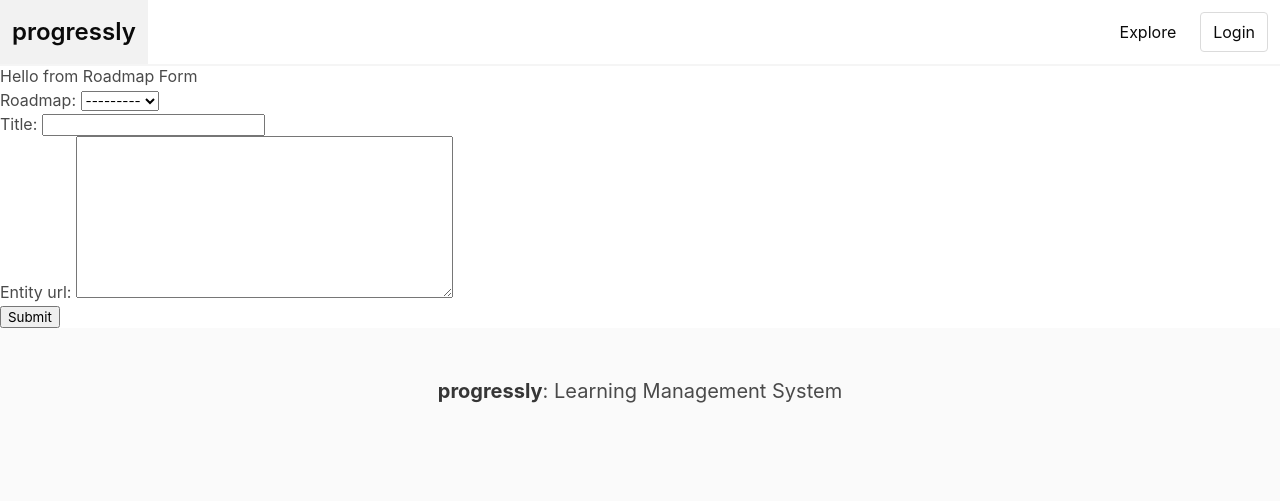
After one commit to UtkarshGT/Progressly, a Django app: page /explore/create-entity/ in a window 1280 px wide. The commit adds this page. Shown: the top 501 px of the page. Run offline with Django 4.2, Linux system fonts and the light colour scheme; data that the repository does not hold is empty; some libraries are stand-ins or nearby versions.

Commit message:
Make CRUD for Roadmap, Entity

```diff
--- a/Progressly/urls.py
+++ b/Progressly/urls.py
@@ -21,5 +21,5 @@ urlpatterns = [
     path('admin/', admin.site.urls),
     path('accounts/', include('allauth.urls')),
     path('explore/', include('dashboard.urls')),
-    path('', TemplateView.as_view(template_name='index.html'))
+    path('', TemplateView.as_view(template_name='index.html'), name='index')
 ]
--- /dev/null
+++ b/dashboard/forms.py
@@ -0,0 +1,14 @@
+from django.forms import ModelForm
+
+from .models import Entity, Roadmap
+
+class RoadmapForm(ModelForm):
+    class Meta:
+        model = Roadmap
+        fields = "__all__"
+
+
+class EntityForm(ModelForm):
+    class Meta:
+        model = Entity
+        fields = "__all__"
--- a/dashboard/models.py
+++ b/dashboard/models.py
@@ -5,7 +5,7 @@ from django.db import models
 class Roadmap(models.Model):
     title = models.CharField(max_length=200)
     description = models.TextField()
-    pub_date = models.DateTimeField('date published')
+    created = models.DateTimeField(auto_now_add=True)
 
     def __str__(self) -> str:
         return self.title
--- a/dashboard/urls.py
+++ b/dashboard/urls.py
@@ -4,5 +4,12 @@ from . import views
 
 urlpatterns = [
     path('', views.explore, name='explore'),
-    path('<int:roadmap_id>/', views.roadmap_detail, name='roadmap'),
+    path('<int:pk>/', views.roadmap_detail, name='roadmap'),
+    path('create-roadmap/', views.roadmap_form, name='roadmap-create'),
+    path('update/<int:pk>/', views.roadmap_update, name='roadmap-edit'),
+    path('delete/<int:pk>/', views.roadmap_delete, name='roadmap-delete'),
+
+    path('create-entity/', views.entity_form, name='entity-create'),
+    path('update-entity/<int:pk>/', views.entity_update, name='entity-edit'),
+    path('delete-entity/<int:pk>/', views.entity_delete, name='entity-delete'),
 ]
--- a/dashboard/views.py
+++ b/dashboard/views.py
@@ -1,7 +1,8 @@
 from django.http import HttpResponse
-from django.shortcuts import get_object_or_404, render
+from django.shortcuts import get_object_or_404, redirect, render
 
-from dashboard.models import Roadmap
+from .forms import EntityForm, RoadmapForm
+from dashboard.models import Entity, Roadmap
 
 
 def explore(request):
@@ -12,9 +13,77 @@ def explore(request):
     return render(request, 'dashboard/explore.html', context)
 
 
-def roadmap_detail(request, roadmap_id):
-    roadmap = get_object_or_404(Roadmap, pk=roadmap_id)
+def roadmap_detail(request, pk):
+    roadmap = get_object_or_404(Roadmap, pk=pk)
     context = {
         'roadmap': roadmap
     }
     return render(request, 'dashboard/roadmap_detail.html', context)
+
+# Create
+
+
+def roadmap_form(request):
+    form = RoadmapForm()
+    if request.method == 'POST':
+        form = RoadmapForm(request.POST)
+        if form.is_valid():
+            form.save()
+            return redirect('index')
+    context = {'form': form}
+    return render(request, 'dashboard/roadmap_form.html', context)
+
+
+def roadmap_update(request, pk):
+    roadmap = Roadmap.objects.get(id=pk)
+    form = RoadmapForm(instance=roadmap)
+
+    if request.method == 'POST':
+        form = RoadmapForm(request.POST, instance=roadmap)
+        if form.is_valid():
+            form.save()
+            return redirect('index')
+
+    context = {'form': form}
+
+    return render(request, 'dashboard/roadmap_form.html', context)
+
+
+def roadmap_delete(request, pk):
+    roadmap = Roadmap.objects.get(id=pk)
+    if request.method == 'POST':
+        roadmap.delete()
+        return redirect('index')
+    return render(request, 'dashboard/delete.html', {'obj': roadmap})
+
+# Create
+
+
+def entity_form(request):
+    form = EntityForm()
+    if request.method == 'POST':
+        form = EntityForm(request.POST)
+        if form.is_valid():
+            form.save()
+            return redirect('explore')
+    return render(request, 'dashboard/roadmap_form.html', {'form': form})
+
+
+def entity_update(request, pk):
+    entity = Entity.objects.get(id=pk)
+    form = EntityForm(instance=entity)
+
+    if request.method == 'POST':
+        form = EntityForm(request.POST, instance=entity)
+        if form.is_valid():
+            form.save()
+            return redirect('explore')
+    return render(request, 'dashboard/roadmap_form.html', {'form': form})
+
+
+def entity_delete(request, pk):
+    entity = Entity.objects.get(id=pk)
+    if request.method == 'POST':
+        entity.delete()
+        return redirect('explore')
+    return render(request, 'dashboard/delete.html', {'obj': entity})
--- a/templates/base.html
+++ b/templates/base.html
@@ -11,7 +11,7 @@
   <body>
     <nav class="navbar has-shadow is-white">
       <div class="navbar-brand">
-        <a class="navbar-item title is-4 mb-0">progressly</a>
+        <a href="{% url 'index' %}" class="navbar-item title is-4 mb-0">progressly</a>
         <a class="navbar-burger" id="burger">
           <span></span>
           <span></span>
--- a/templates/dashboard/explore.html
+++ b/templates/dashboard/explore.html
@@ -1,6 +1,8 @@
 {% extends 'base.html' %}
 
 {% block content %}
+
+<a href="{% url 'roadmap-create' %}">Create Roadmap</a>
 
 {% if roadmaps %}
 <ul>
--- /dev/null
+++ b/templates/dashboard/roadmap_form.html
@@ -0,0 +1,16 @@
+{% extends 'base.html' %}
+
+{% block content %}
+
+
+<h2>Hello from Roadmap Form</h2>
+
+<div>
+    <form action="" method="post">
+        {% csrf_token %}
+        {{form.as_p}}
+        <input type="submit" value="Submit" />
+    </form>
+</div>
+
+{% endblock content %}
```
Also changed, not shown: templates/dashboard/delete.html (added, +13 -0 lines), templates/dashboard/roadmap_detail.html (+7 -1 lines), dashboard/migrations/0002_remove_roadmap_pub_date_roadmap_created.py (added).
